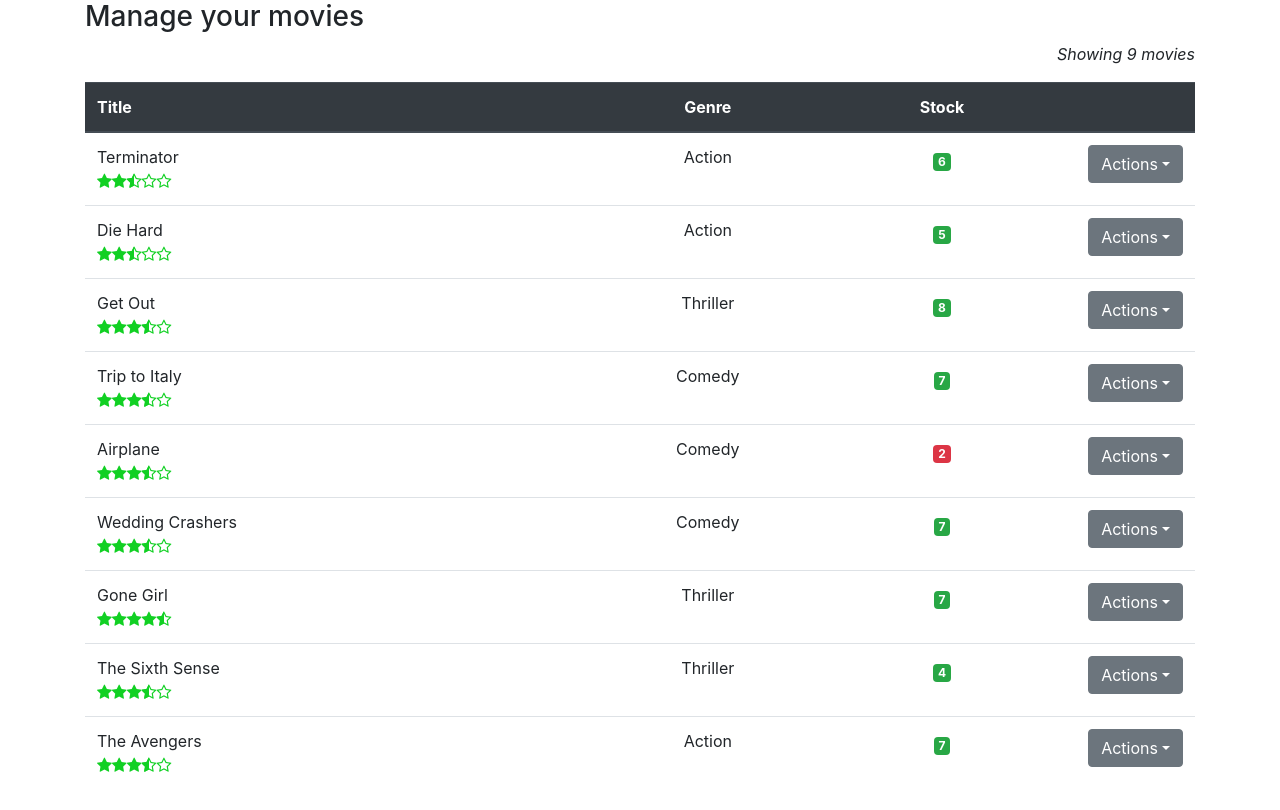
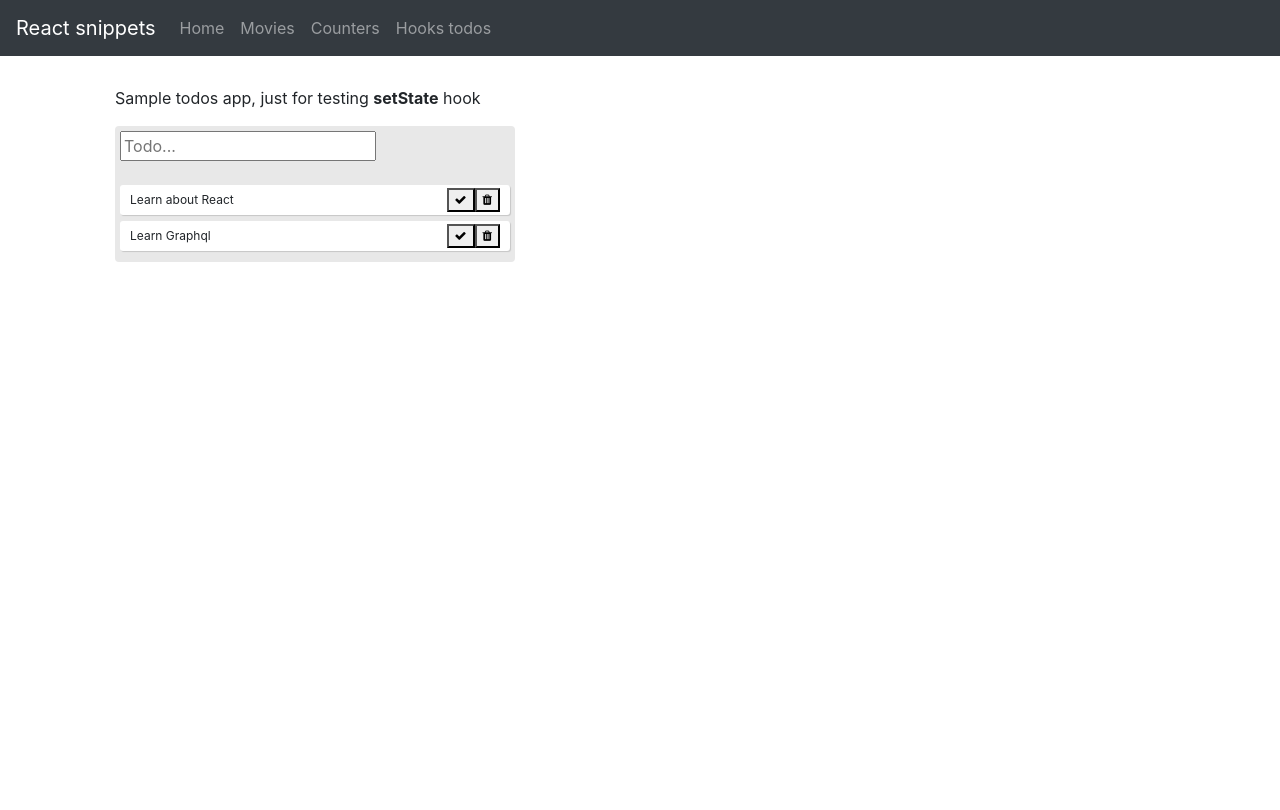
Before and after one commit to masmerino13/codewithmosh-reactjs-basics, a React app: page /todos in a window 1280 px wide. Shown: the top 810 px of the page. Built offline with nearby package versions, Linux system fonts and the light colour scheme.

Commit message:
Counters + like movies

```diff
--- a/package.json
+++ b/package.json
@@ -43,16 +43,18 @@
     "postcss-loader": "3.0.0",
     "postcss-preset-env": "6.3.1",
     "postcss-safe-parser": "4.0.1",
-    "react": "^16.7.0",
+    "react": "^16.8.0-alpha.1",
     "react-app-polyfill": "^0.2.0",
     "react-confirm-alert": "^2.0.7",
     "react-dev-utils": "^7.0.1",
-    "react-dom": "^16.7.0",
+    "react-dom": "^16.8.0-alpha.1",
     "react-rating": "^1.6.2",
+    "react-router-dom": "^4.3.1",
     "react-star-rating-component": "^1.4.1",
     "resolve": "1.8.1",
     "sass-loader": "7.1.0",
     "style-loader": "0.23.0",
+    "styled-components": "^4.1.3",
     "terser-webpack-plugin": "1.1.0",
     "url-loader": "1.1.1",
     "webpack": "4.19.1",
--- a/src/App.js
+++ b/src/App.js
@@ -1,14 +1,51 @@
-import React, { Component } from 'react';
+import React, { Component, Fragment } from 'react';
+import { BrowserRouter as Router, Route, Link } from "react-router-dom";
 
 import Movies from './components/movies';
+import Counters from './components/counters';
+import Todos from './components/todos';
+
+const Home = () => {
+  return (
+    <div className="text-center">Home</div>
+  )
+}
+
+const NavBar = () => {
+  return (
+    <Fragment>
+      <nav className="navbar navbar-expand-md navbar-dark bg-dark">
+        <Link className="navbar-brand" to="/">React snippets</Link>
+        <button className="navbar-toggler" type="button" data-toggle="collapse" data-target="#navbarNavAltMarkup" aria-controls="navbarNavAltMarkup" aria-expanded="false" aria-label="Toggle navigation">
+          <span className="navbar-toggler-icon"></span>
+        </button>
+        <div className="collapse navbar-collapse" id="navbarNavAltMarkup">
+          <ul className="navbar-nav">
+            <li className="nav-item"><Link className="nav-link" to="/">Home</Link></li>
+            <li className="nav-item"><Link className="nav-link" to="/movies">Movies</Link></li>
+            <li className="nav-item"><Link className="nav-link" to="/counters">Counters</Link></li>
+            <li className="nav-item"><Link className="nav-link" to="/todos">Hooks todos</Link></li>
+          </ul>
+        </div>
+      </nav>
+    </Fragment>
+  )
+}
 
 class App extends Component {
   render() {
     return (
-      <div className="container">
-        <h3>Manage your movies</h3>
-        <Movies />
-      </div>
+      <Router>
+        <Fragment>
+          <NavBar />
+          <main className="container">
+              <Route exact path="/" component={Home} />
+              <Route path="/movies" component={Movies} />
+              <Route path="/counters" component={Counters} />
+              <Route path="/todos" component={Todos} />
+          </main>
+        </Fragment>
+      </Router>
     );
   }
 }
--- a/src/components/counter.jsx
+++ b/src/components/counter.jsx
@@ -1,24 +1,15 @@
-import React, { Component } from "react";
+import React from "react";
+import Badge from '../utils/setBadge';
 
-class Counter extends Component {
-  state = {
-    counter: 0
-  };
-
-  handleIncrement = () => {
-      this.setState({
-        counter: this.state.counter + 1
-      })
-  }
-
-  render() {
-    return (
-      <div>
-        {this.setBadge()}
-        <button onClick={this.handleIncrement} className="btn btn-secondary btn-sm">Increment</button>
-      </div>
-    );
-  }
+const Counter = ({ counter, onIncrement, onDecrement, onRemove }) => {
+  return (
+    <div>
+      <Badge value={counter.value} />
+      <button onClick={onIncrement} className="btn btn-secondary btn-sm m-1"><i className="fa fa-arrow-up"></i></button>
+      <button onClick={onDecrement} className="btn btn-secondary btn-sm m-1"><i className="fa fa-arrow-down"></i></button>
+      <button onClick={onRemove} className="btn btn-danger btn-sm m-1"><i className="fa fa-trash"></i></button>
+    </div>
+  )
 }
 
 export default Counter;
--- /dev/null
+++ b/src/components/counters.jsx
@@ -0,0 +1,64 @@
+import React, { Component } from 'react'
+import Counter from './counter';
+
+class Counters extends Component {
+    state = {
+        counters: [
+            { id: 1, value: 5 },
+            { id: 2, value: 3 },
+            { id: 3, value: 2 },
+            { id: 4, value: 0 },
+        ]
+    }
+
+    handleRemove = counterId => {
+        this.setState({
+            counters: this.state.counters.filter(counter => counter.id !== counterId)
+        })
+    }
+
+    handleReset = () => {
+        const counters = this.state.counters.map(counter => ({...counter, value: 0}));
+        this.setState({ counters });
+    }
+
+    handleIncrement = counter => {
+        const counters = [...this.state.counters];
+        const index = counters.indexOf(counter);
+        counters[index] = {...counter};
+        counters[index].value++;
+
+        this.setState({ counters });
+    }
+
+    handleDecrement = counter => {
+        if (counter.value <= 0) {
+            return;
+        }
+
+        const counters = [...this.state.counters];
+        const index = counters.indexOf(counter);
+        counters[index] = {...counter};
+        counters[index].value--;
+
+        this.setState({ counters });
+    }
+
+  render() {
+    return (
+      <div>
+          <button onClick={this.handleReset} className="btn btn-primary sm m-2">Reset</button>
+          {
+              this.state.counters.map(counter => <Counter
+                key={counter.id}
+                counter={counter}
+                onRemove={() => this.handleRemove(counter.id)}
+                onIncrement={() => this.handleIncrement(counter)}
+                onDecrement={() => this.handleDecrement(counter)} />)
+          }
+      </div>
+    )
+  }
+}
+
+export default Counters;
--- a/src/components/movies.jsx
+++ b/src/components/movies.jsx
@@ -4,6 +4,7 @@
 import { getMovies } from '../services/fakeMovieService';
 import Badge from '../utils/setBadge';
 import Actions from '../utils/dropdownActions';
+import Like from '../utils/like';
 
 class Movies extends Component {
     state = {
@@ -16,14 +17,23 @@
       });
     }
 
+    handleLike = movie => {
+      console.log('movie', movie);
+
+      const moviesList = [...this.state.moviesList];
+      const index = moviesList.indexOf(movie);
+      moviesList[index] = {...movie, isLiked: movie.isLiked ? false : true};
+
+      this.setState({ moviesList });
+    }
+
   render() {
     const { moviesList } = this.state;
 
     return (
       <Fragment>
-        <p className="text-right font-italic">
-          { moviesList.length > 0 && <p>Showing { moviesList.length } movies</p> }
-        </p>
+        <h3>Manage your movies</h3>
+        { moviesList.length > 0 && <p className="text-right font-italic">Showing { moviesList.length } movies</p> }
         <table className="table">
           <thead className="thead-dark">
             <tr>
@@ -44,7 +54,7 @@
                               initialRating={movie.dailyRentalRate}
                               readonly={true}
                               emptySymbol="fa fa-star-o fa-1x yellow"
-                              fullSymbol="fa fa-star fa-1x yellow" />
+                              fullSymbol="fa fa-star fa-1x yellow" />  <Like like={ movie.isLiked } onLiked={() => this.handleLike(movie)} />
                       </td>
                       <td className="text-center">{movie.genre.name}</td>
                       <td className="text-center"><Badge value={movie.numberInStock} /></td>
--- /dev/null
+++ b/src/components/todos/index.jsx
@@ -0,0 +1,65 @@
+import React, { useState } from "react";
+import './todos.css';
+
+const Todo = ({ todo, removeTodo, completeTodo }) => (
+    <div className="todo" style={{ textDecoration: todo.completed ? "line-through" : "", color: todo.completed ? "green" : "" }} >
+        {todo.text}
+        <div>
+            <button onClick={completeTodo} style={{ color: todo.completed ? "green" : "" }}><i className="fa fa-check"></i></button>
+            <button onClick={removeTodo}><i className="fa fa-trash"></i></button>
+        </div>
+    </div>
+);
+
+const TodoForm = ({ addTodo }) => {
+    const [value, setValue] = useState('');
+
+    const handleSubmit = e => {
+        e.preventDefault();
+        if (!value) return;
+        addTodo(value);
+        setValue('');
+    }
+
+    return (
+        <form onSubmit={handleSubmit}>
+            <input type="text" className="input" placeholder="Todo..." value={value} onChange={e => setValue(e.target.value)} />
+        </form>
+    )
+}
+
+const Todos = () => {
+    const [todos, setTodos] = useState([
+        { text: "Learn about React", completed: false },
+        { text: "Learn Graphql", completed: false }
+      ]);
+
+      const addTodo = text => {
+        const newTodos = [...todos, { text }];
+        setTodos(newTodos);
+      }
+
+      const removeTodo = index => {
+          const newTodos = [...todos];
+          newTodos.splice(index, 1);
+          setTodos(newTodos);
+      }
+
+      const completeTodo = index => {
+          const newTodos = [...todos];
+          newTodos[index].completed = newTodos[index].completed ? false : true;
+          setTodos(newTodos);
+      }
+
+  return (
+    <div className="app">
+      <p>Sample todos app, just for testing <b>setState</b> hook</p>
+      <div className="todo-list">
+        <TodoForm addTodo={addTodo} /> <br />
+        {todos.map((todo, index) => (<Todo key={index} index={index} todo={todo} removeTodo={() => removeTodo(index)} completeTodo={() => completeTodo(index)} />))}
+      </div>
+    </div>
+  );
+};
+
+export default Todos;
--- /dev/null
+++ b/src/components/todos/todos.css
@@ -0,0 +1,23 @@
+.app {
+    padding: 30px;
+    height: 100vh;
+  }
+
+  .todo-list {
+    background: #e8e8e8;
+    border-radius: 4px;
+    padding: 5px;
+    max-width: 400px;
+  }
+
+  .todo {
+    background: #fff;
+    box-shadow: 1px 1px 1px rgba(0, 0, 0, 0.15);
+    padding: 3px 10px;
+    font-size: 12px;
+    margin-bottom: 6px;
+    border-radius: 3px;
+    display: flex;
+    align-items: center;
+    justify-content: space-between;
+  }
--- a/src/utils/dropdownActions.jsx
+++ b/src/utils/dropdownActions.jsx
@@ -27,5 +27,6 @@
             <div className="dropdown-menu" aria-labelledby="btnGroupDrop1">
                 <a onClick={() => onConfirmDelete(action)} className="dropdown-item btn">Remove</a>
             </div>
-    </div>)
+        </div>
+    )
 }
--- /dev/null
+++ b/src/utils/like.jsx
@@ -0,0 +1,11 @@
+import React from 'react';
+import styled from 'styled-components'
+
+const LikeIcon = styled.i`
+    color: #458ee1;
+    cursor: pointer;
+`;
+
+const Like = ({ like, onLiked }) => (<LikeIcon onClick={onLiked} className={ `fa fa-heart${like ? '' : '-o'}`}></LikeIcon>)
+
+export default Like
```
Also changed, not shown: 1 other file (tests, documents, lock files or other folders). Lines whose indentation alone changed are shown as unchanged.
